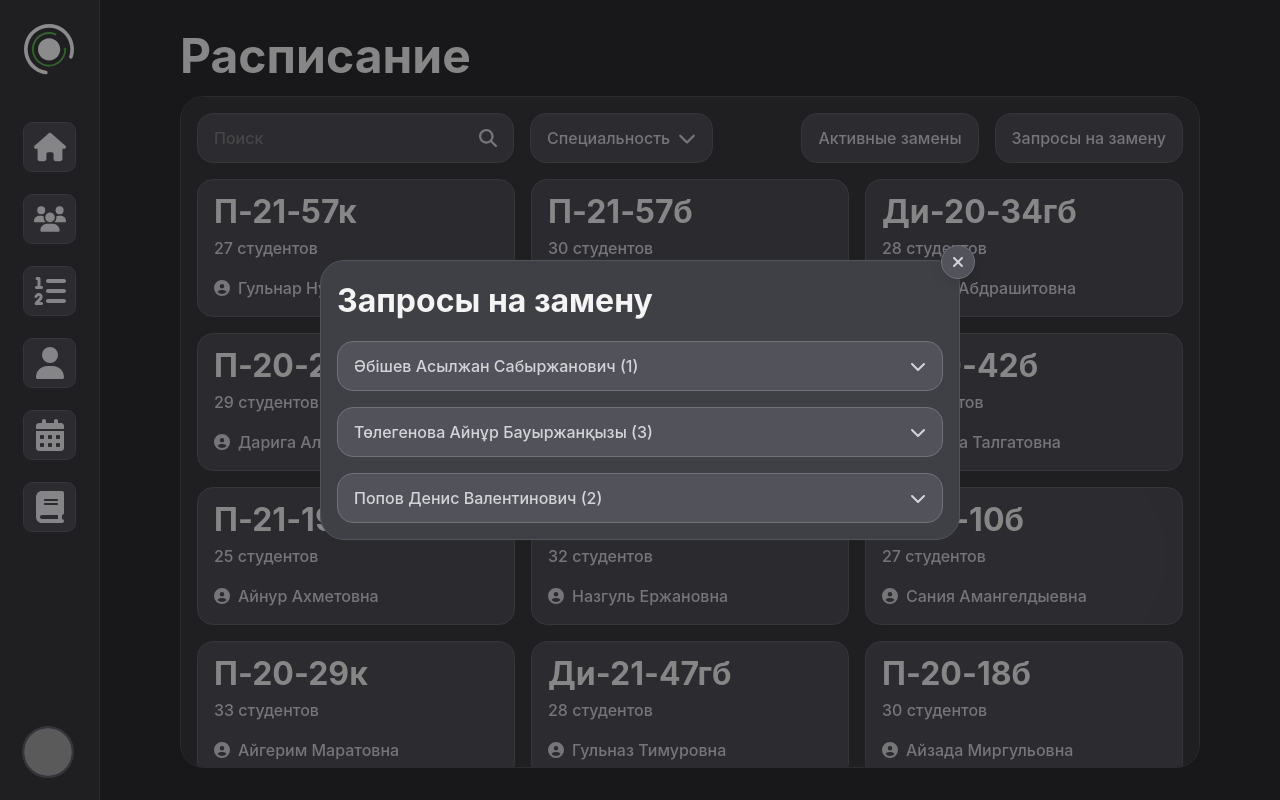
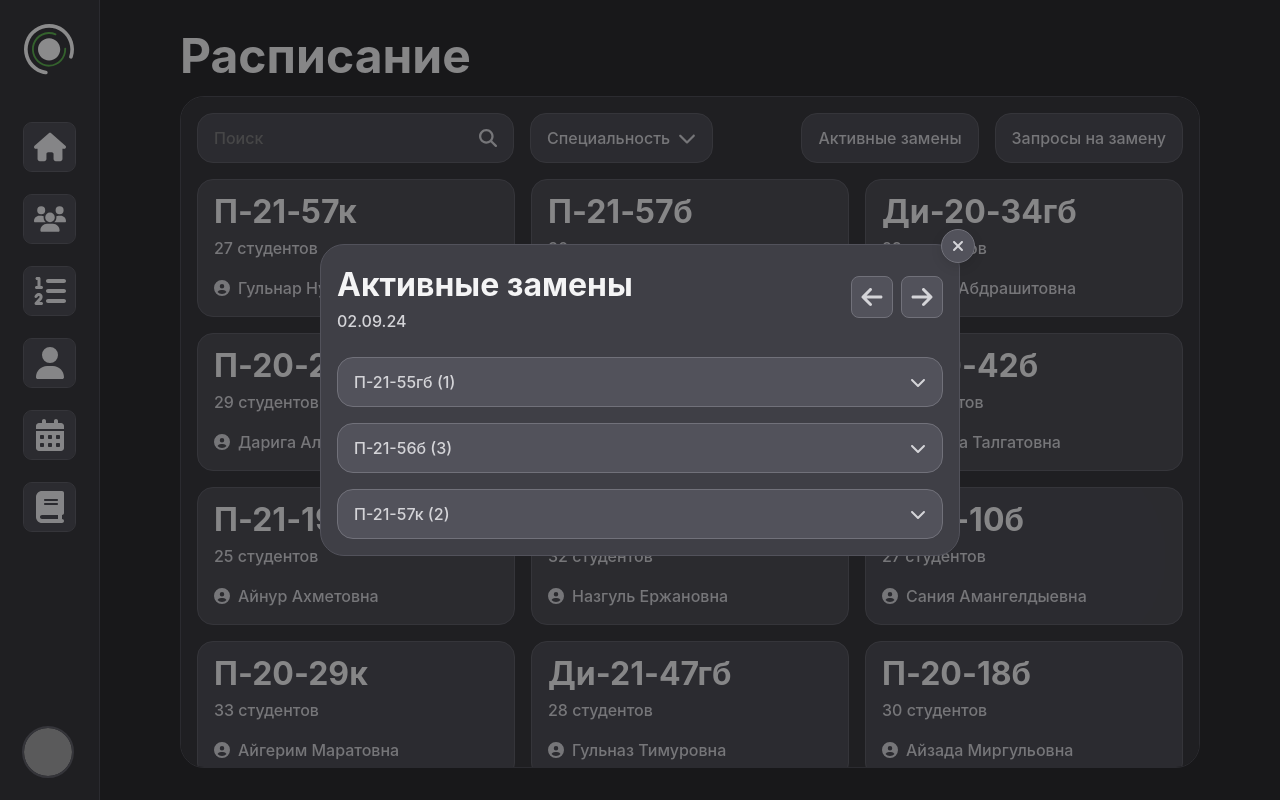
Before and after one commit to semperprimum/educonnect-admin, a Vue app: page /timetable in a window 1280 px wide. Both pictures are taken after a click on the button "Активные замены". Built offline with nearby package versions, Linux system fonts and the light colour scheme; grey boxes are pictures that could not be loaded.

Commit message:
feat: add ActiveSubstitutionsModal.vue and SubstitutionRequestsModal.vue

```diff
--- /dev/null
+++ b/src/assets/icons/ArrowLeft.vue
@@ -0,0 +1,12 @@
+<template>
+  <svg
+    xmlns="http://www.w3.org/2000/svg"
+    height="16"
+    width="14"
+    viewBox="0 0 448 512"
+  >
+    <path
+      d="M9.4 233.4c-12.5 12.5-12.5 32.8 0 45.3l160 160c12.5 12.5 32.8 12.5 45.3 0s12.5-32.8 0-45.3L109.2 288 416 288c17.7 0 32-14.3 32-32s-14.3-32-32-32l-306.7 0L214.6 118.6c12.5-12.5 12.5-32.8 0-45.3s-32.8-12.5-45.3 0l-160 160z"
+    />
+  </svg>
+</template>
--- /dev/null
+++ b/src/assets/icons/ArrowRight.vue
@@ -0,0 +1,13 @@
+<template>
+  <svg
+    xmlns="http://www.w3.org/2000/svg"
+    height="16"
+    width="14"
+    viewBox="0 0 448 512"
+  >
+    <path
+      opacity="1"
+      d="M438.6 278.6c12.5-12.5 12.5-32.8 0-45.3l-160-160c-12.5-12.5-32.8-12.5-45.3 0s-12.5 32.8 0 45.3L338.8 224 32 224c-17.7 0-32 14.3-32 32s14.3 32 32 32l306.7 0L233.4 393.4c-12.5 12.5-12.5 32.8 0 45.3s32.8 12.5 45.3 0l160-160z"
+    />
+  </svg>
+</template>
--- a/src/components/modals/ActiveSubstitutionsModal.vue
+++ b/src/components/modals/ActiveSubstitutionsModal.vue
@@ -1,27 +1,41 @@
 <template>
   <ModalBase :onClose="onClose">
-    <h2 class="heading">Запросы на замену</h2>
+    <div class="header">
+      <div class="header__pair">
+        <h2 class="header__heading">Активные замены</h2>
+        <span class="header__date">02.09.24</span>
+      </div>
 
-    <div class="substitutions">
+      <div class="header__buttons">
+        <button class="header__button">
+          <ArrowLeft />
+        </button>
+        <button class="header__button">
+          <ArrowRight />
+        </button>
+      </div>
+    </div>
+
+    <div class="accordions-container">
       <Accordion
         elevated
-        name="Әбішев Асылжан Сабыржанович (1)"
+        name="П-21-55гб (1)"
       ></Accordion>
       <Accordion
         elevated
-        name="Төлегенова Айнұр Бауыржанқызы (3)"
+        name="П-21-56б (3)"
       ></Accordion>
       <Accordion
         elevated
-        name="Попов Денис Валентинович (2)"
+        name="П-21-57к (2)"
       >
         <div class="substitution">
-          <p class="substitution__info">
-            <span>Основы Front-End</span>
-            <span>П-22-59к, 3 пара, понедельник, 02.09.24</span>
-          </p>
-
-          <button class="substitution__button">Посмотреть в раписании</button>
+          <span>Разработка мобильных приложений</span>
+          <span>4 пара, понедельник, 02.09.24</span>
+        </div>
+        <div class="substitution">
+          <span>Основы Front-End</span>
+          <span>3 пара, понедельник, 02.09.24</span>
         </div>
       </Accordion>
     </div>
@@ -30,7 +44,9 @@
 
 <script setup>
 import ModalBase from "@/components/ModalBase.vue";
-import Accordion from "@/components/Accordion.vue";
+import ArrowLeft from "@/assets/icons/ArrowLeft.vue";
+import ArrowRight from "@/assets/icons/ArrowRight.vue";
+import Accordion from "../Accordion.vue";
 
 const props = defineProps({
   onClose: {
@@ -41,41 +57,66 @@ const props = defineProps({
 </script>
 
 <style lang="scss" scoped>
-.heading {
-  font-size: var(--fs-600);
-}
-
-.substitutions {
-  display: grid;
-  gap: 1rem;
-  margin-top: 1rem;
-}
-
-.substitution {
+.header {
   display: flex;
   align-items: center;
   justify-content: space-between;
 
-  &__info {
-    display: grid;
+  &__heading {
+    font-size: var(--fs-600);
+  }
 
-    span:nth-child(1) {
+  &__date {
+    color: var(--clr-neutral-300);
+    font-weight: var(--fw-medium);
+  }
+
+  &__buttons {
+    display: flex;
+    gap: 0.5rem;
+  }
+
+  &__button {
+    border: 1px solid var(--clr-neutral-500);
+    background-color: var(--clr-neutral-600);
+    margin: 0;
+    padding: 0.5rem;
+    border-radius: 0.5rem;
+    aspect-ratio: 1;
+
+    svg {
+      display: block;
+      height: 1.5rem;
+      width: 100%;
+      aspect-ratio: 1;
+
+      fill: var(--clr-neutral-300);
+    }
+  }
+}
+
+.accordions-container {
+  margin-top: 1.5rem;
+  display: grid;
+  gap: 1rem;
+}
+
+.substitution {
+  span {
+    display: block;
+
+    &:nth-child(1) {
       font-weight: var(--fw-bold);
     }
-    span:nth-child(2) {
+
+    &:nth-child(2) {
+      color: var(--clr-neutral-300);
       font-size: var(--fs-100);
-      color: var(--clr-neutral-300);
     }
   }
 
-  &__button {
-    background-color: var(--clr-neutral-500);
-    border: none;
-    border-radius: 1vmax;
-    padding: 0.5rem 1rem;
-    font-size: var(--fs-100);
-    font-weight: var(--fw-medium);
-    color: var(--clr-neutral-100);
+  & + & {
+    margin-top: 1rem;
   }
 }
 </style>
--- /dev/null
+++ b/src/components/modals/SubstitutionRequestsModal.vue
@@ -0,0 +1,81 @@
+<template>
+  <ModalBase :onClose="onClose">
+    <h2 class="heading">Запросы на замену</h2>
+
+    <div class="substitutions">
+      <Accordion
+        elevated
+        name="Әбішев Асылжан Сабыржанович (1)"
+      ></Accordion>
+      <Accordion
+        elevated
+        name="Төлегенова Айнұр Бауыржанқызы (3)"
+      ></Accordion>
+      <Accordion
+        elevated
+        name="Попов Денис Валентинович (2)"
+      >
+        <div class="substitution">
+          <p class="substitution__info">
+            <span>Основы Front-End</span>
+            <span>П-22-59к, 3 пара, понедельник, 02.09.24</span>
+          </p>
+
+          <button class="substitution__button">Посмотреть в раписании</button>
+        </div>
+      </Accordion>
+    </div>
+  </ModalBase>
+</template>
+
+<script setup>
+import ModalBase from "@/components/ModalBase.vue";
+import Accordion from "@/components/Accordion.vue";
+
+const props = defineProps({
+  onClose: {
+    type: Function,
+    required: true,
+  },
+});
+</script>
+
+<style lang="scss" scoped>
+.heading {
+  font-size: var(--fs-600);
+}
+
+.substitutions {
+  display: grid;
+  gap: 1rem;
+  margin-top: 1rem;
+}
+
+.substitution {
+  display: flex;
+  align-items: center;
+  justify-content: space-between;
+
+  &__info {
+    display: grid;
+
+    span:nth-child(1) {
+      font-weight: var(--fw-bold);
+    }
+    span:nth-child(2) {
+      font-size: var(--fs-100);
+      color: var(--clr-neutral-300);
+    }
+  }
+
+  &__button {
+    background-color: var(--clr-neutral-500);
+    border: none;
+    border-radius: 1vmax;
+    padding: 0.5rem 1rem;
+    font-size: var(--fs-100);
+    font-weight: var(--fw-medium);
+    color: var(--clr-neutral-100);
+  }
+}
+</style>
--- a/src/components/modals/index.js
+++ b/src/components/modals/index.js
@@ -3,6 +3,7 @@ import CreateGroupModal from "@/components/modals/CreateGroupModal.vue";
 import AddStudentModal from "@/components/modals/AddStudentModal.vue";
 import UnattachStudentModal from "@/components/modals/UnattachStudentModal.vue";
 import CreateUserModal from "@/components/modals/CreateUserModal.vue";
+import SubstitutionRequestsModal from "@/components/modals/SubstitutionRequestsModal.vue";
 import ActiveSubstitutionsModal from "@/components/modals/ActiveSubstitutionsModal.vue";
 
 export {
@@ -11,5 +12,6 @@ export {
   AddStudentModal,
   UnattachStudentModal,
   CreateUserModal,
+  SubstitutionRequestsModal,
   ActiveSubstitutionsModal,
 };
--- a/src/views/TimeTableView/TimeTableView.vue
+++ b/src/views/TimeTableView/TimeTableView.vue
@@ -16,7 +16,10 @@
         label="Активные замены"
       />
 
-      <Button label="Запросы на замену" />
+      <Button
+        @click="openSubstitutionRequestsModal"
+        label="Запросы на замену"
+      />
     </div>
 
     <div class="content">
@@ -43,6 +46,10 @@ import { useRouter } from "vue-router";
 import ModalService from "@/services/ModalService";
 
 const router = useRouter();
+
+const openSubstitutionRequestsModal = () => {
+  ModalService.open("SubstitutionRequestsModal");
+};
 
 const openActiveSubstitutionsModal = () => {
   ModalService.open("ActiveSubstitutionsModal");
```
Also changed, not shown: 1 other file (tests, documents, lock files or other folders).
